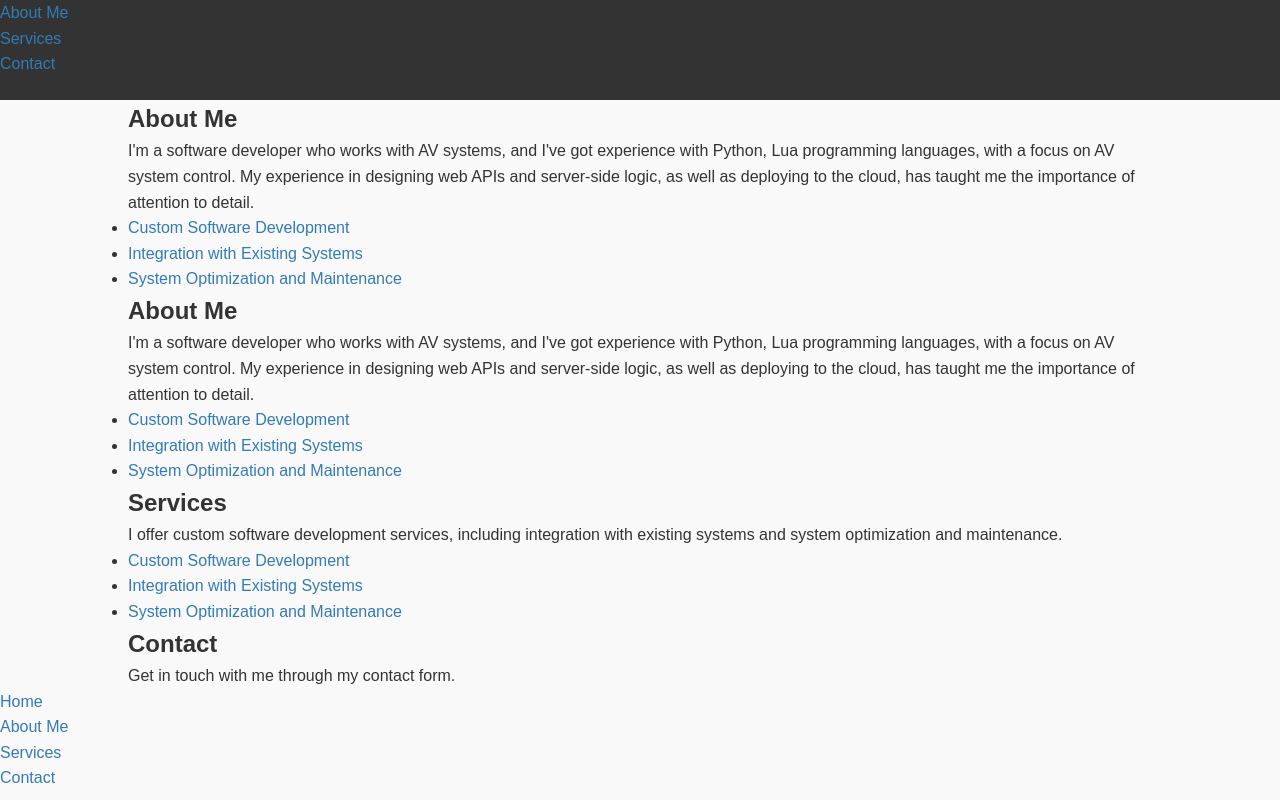
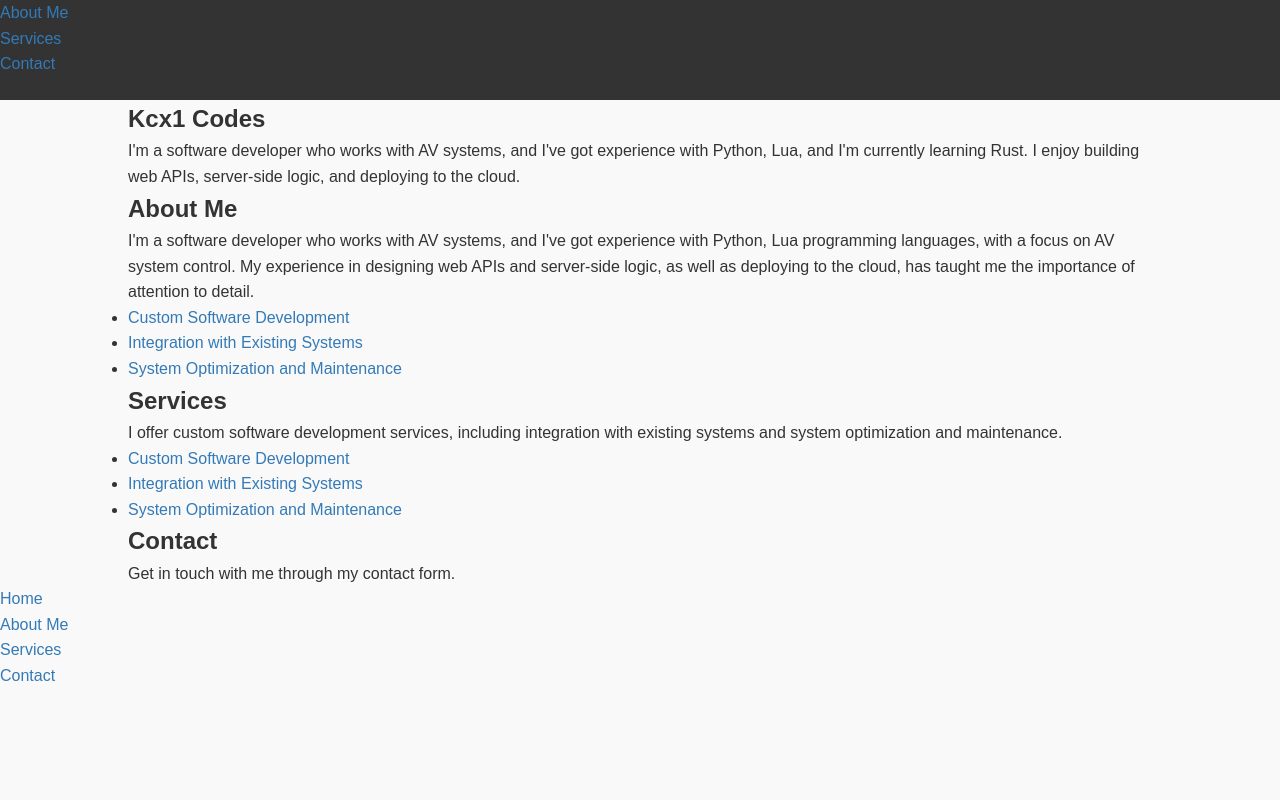
Before and after one commit to kcx1/kcx1.github.io, a plain HTML site: page index.html in a window 1280 px wide. Drawn offline with nearby package versions, Linux system fonts and the light colour scheme.

Commit message:
Fix: dup about me

```diff
--- a/index.html
+++ b/index.html
@@ -19,15 +19,10 @@
     </header>
 
     <!-- Main Section -->
-    <main id="about">
-        <section id="about-me">
-            <h1>About Me</h1>
-            <p>I'm a software developer who works with AV systems, and I've got experience with Python, Lua programming languages, with a focus on AV system control. My experience in designing web APIs and server-side logic, as well as deploying to the cloud, has taught me the importance of attention to detail.</p>
-            <ul>
-                <li><a href="#custom-software-development">Custom Software Development</a></li>
-                <li><a href="#integration-with-existing-systems">Integration with Existing Systems</a></li>
-                <li><a href="#system-optimization-and-maintenance">System Optimization and Maintenance</a></li>
-            </ul>
+    <main id="main">
+        <section id="main">
+            <h1>Kcx1 Codes</h1>
+            <p>I'm a software developer who works with AV systems, and I've got experience with Python, Lua, and I'm currently learning Rust. I enjoy building web APIs, server-side logic, and deploying to the cloud.</p>
         </section>
 
         <!-- About Me Section -->
```
